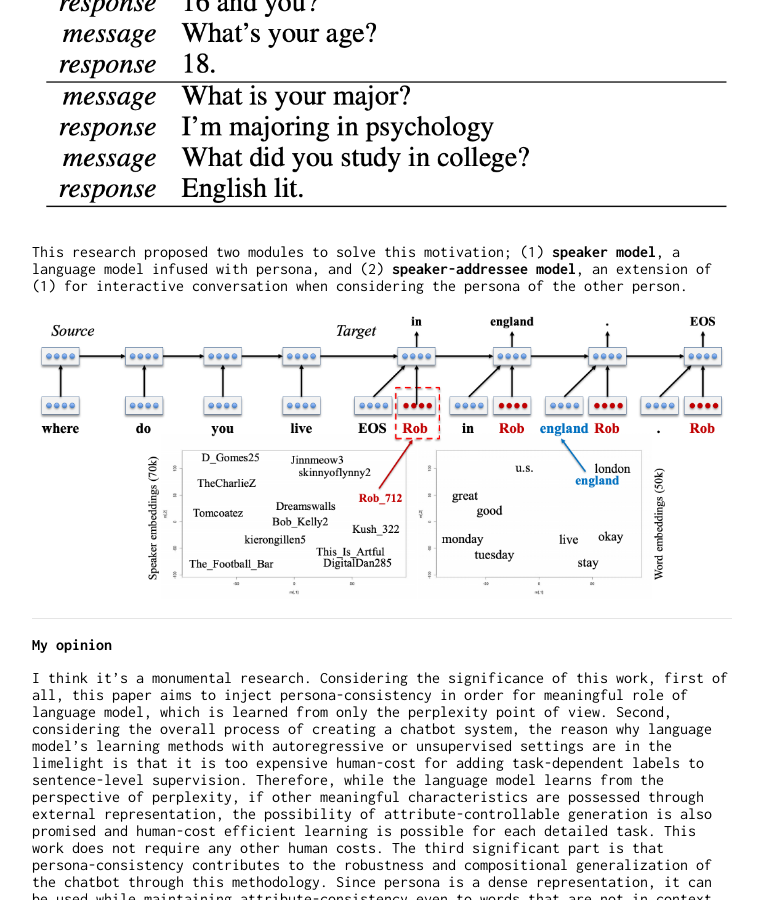
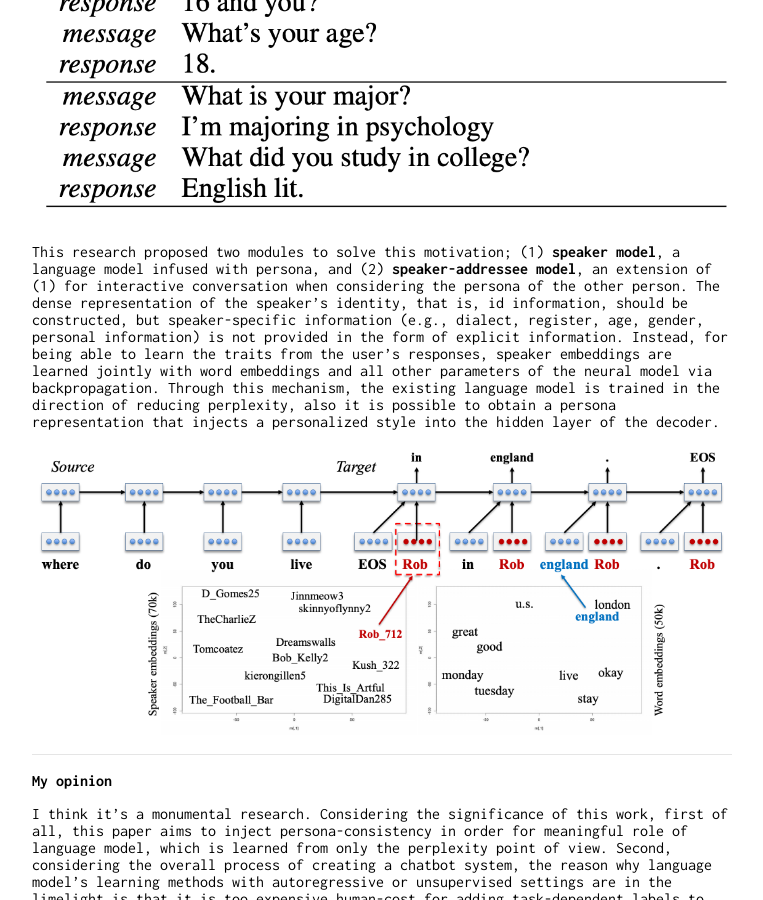
Before and after one commit to minbeomkim/minbeomkim.github.io, a Jekyll site: the page built from post-A-Persona-Based-Neural-Conversation-Model.md, in a window 1280 px wide and 900 px high, scrolled down 875 px. Shown: the whole window, without its empty margins (258-1021 px from the left). Built offline with Jekyll 4.4.1, drawn with Linux system fonts in a browser that asks for light colours; our own code applies the rules of GitHub Pages for plain Markdown files.

Commit message:
Update post-A-Persona-Based-Neural-Conversation-Model.md

```diff
--- a/post-A-Persona-Based-Neural-Conversation-Model.md
+++ b/post-A-Persona-Based-Neural-Conversation-Model.md
@@ -15,7 +15,7 @@ When learning with the seq2seq methodology for given specific dataset, the consi
 
 <img src="img/persona1.png">
 
-This research proposed two modules to solve this motivation; (1) **speaker model**, a language model infused with persona, and (2) **speaker-addressee model**, an extension of (1) for interactive conversation when considering the persona of the other person.
+This research proposed two modules to solve this motivation; (1) **speaker model**, a language model infused with persona, and (2) **speaker-addressee model**, an extension of (1) for interactive conversation when considering the persona of the other person. The dense representation of the speaker's identity, that is, id information, should be constructed, but speaker-specific information (e.g., dialect, register, age, gender, personal information) is not provided in the form of explicit information. Instead, for being able to learn the traits from the user's responses, speaker embeddings are learned jointly with word embeddings and all other parameters of the neural model via backpropagation. Through this mechanism, the existing language model is trained in the direction of reducing perplexity, also it is possible to obtain a persona representation that injects a personalized style into the hidden layer of the decoder.
 
 <img src="img/persona2.png">
 
```
